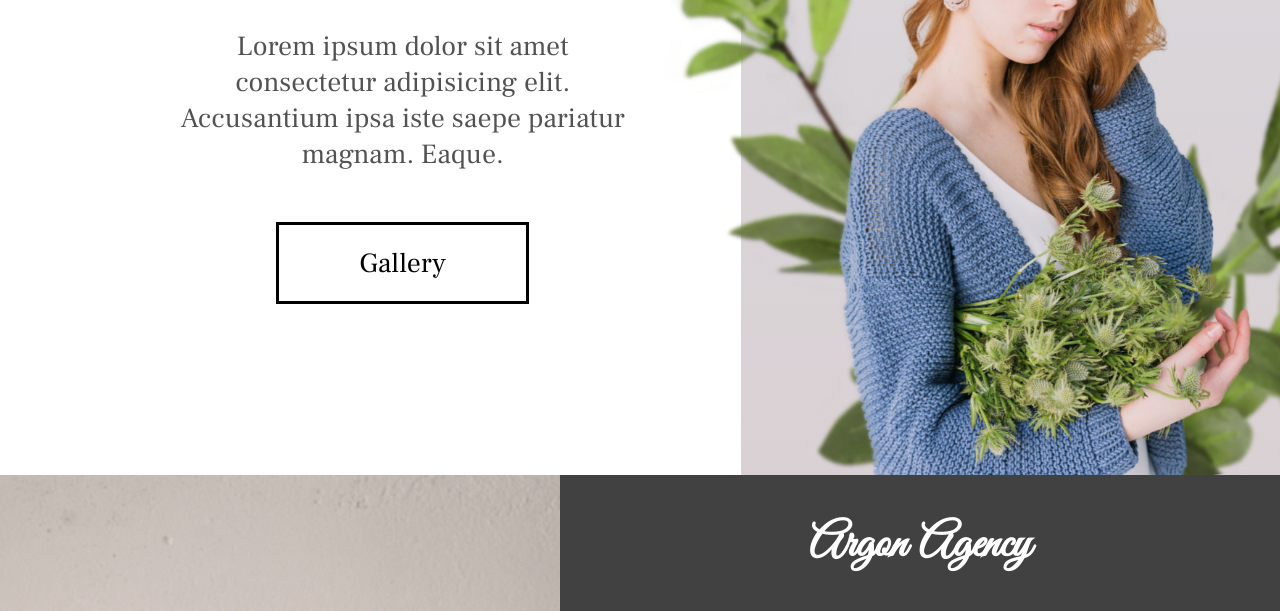
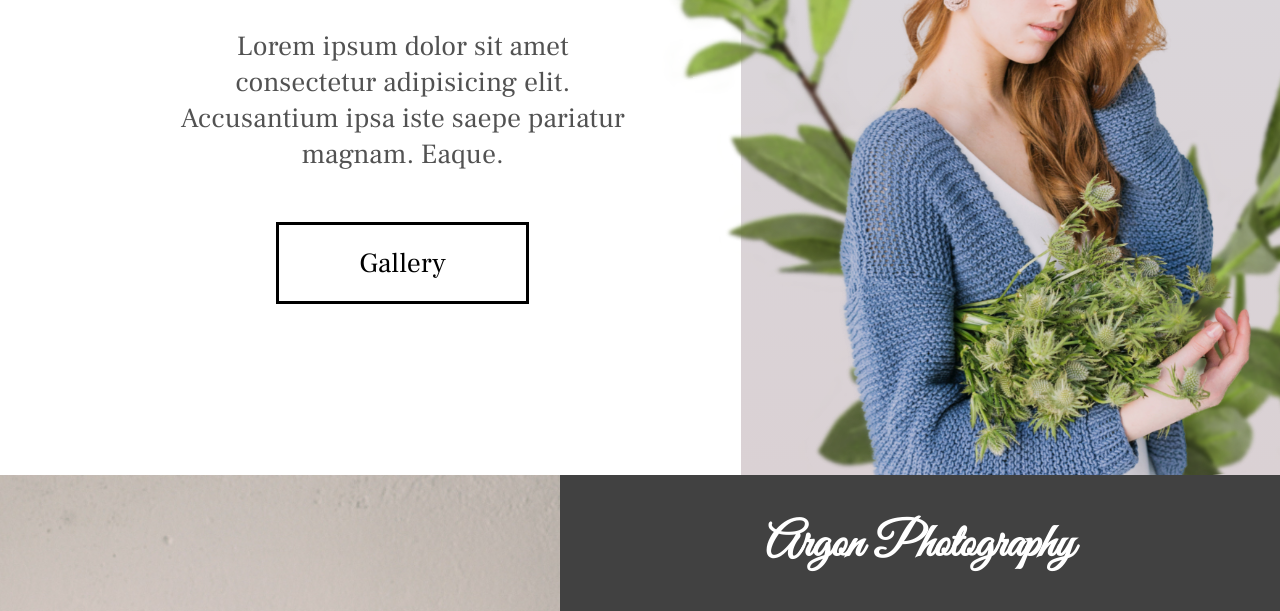
Before and after one commit to MelArgn/Agency, a plain HTML site: page index.html in a window 1280 px wide. Shown: the part 341-952 px from the top of the page. Drawn offline with Linux system fonts and the light colour scheme.

Commit message:
Updated about title

```diff
--- a/index.html
+++ b/index.html
@@ -47,7 +47,7 @@
     </div>
 
     <div class="about-text flex">
-        <h2>Argon Agency</h2>
+        <h2>Argon Photography</h2>
         <div class="about-life">
           <h3>My Life</h3>
           <p>Lorem ipsum dolor sit amet consectetur adipisicing elit. Cumque velit exercitationem, veniam obcaecati ipsum iste enim officiis voluptas soluta incidunt.</p>
```
